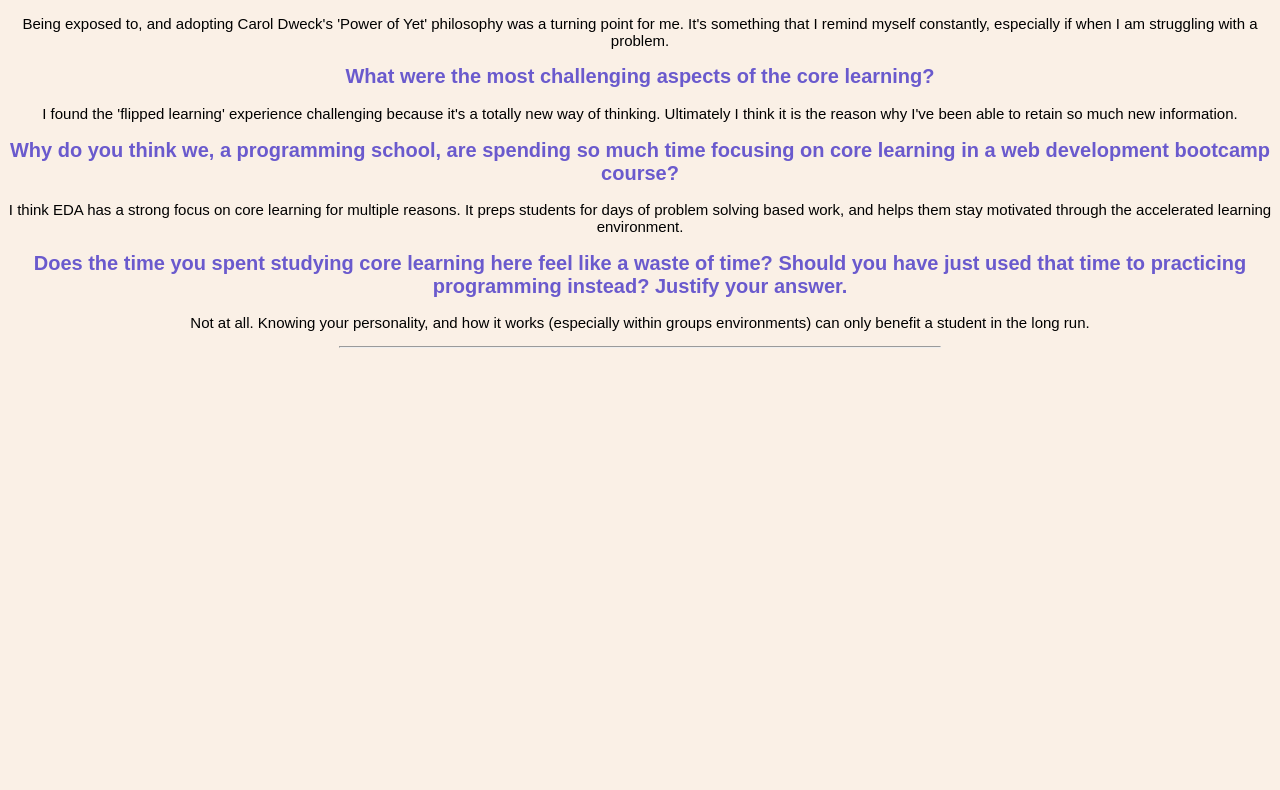
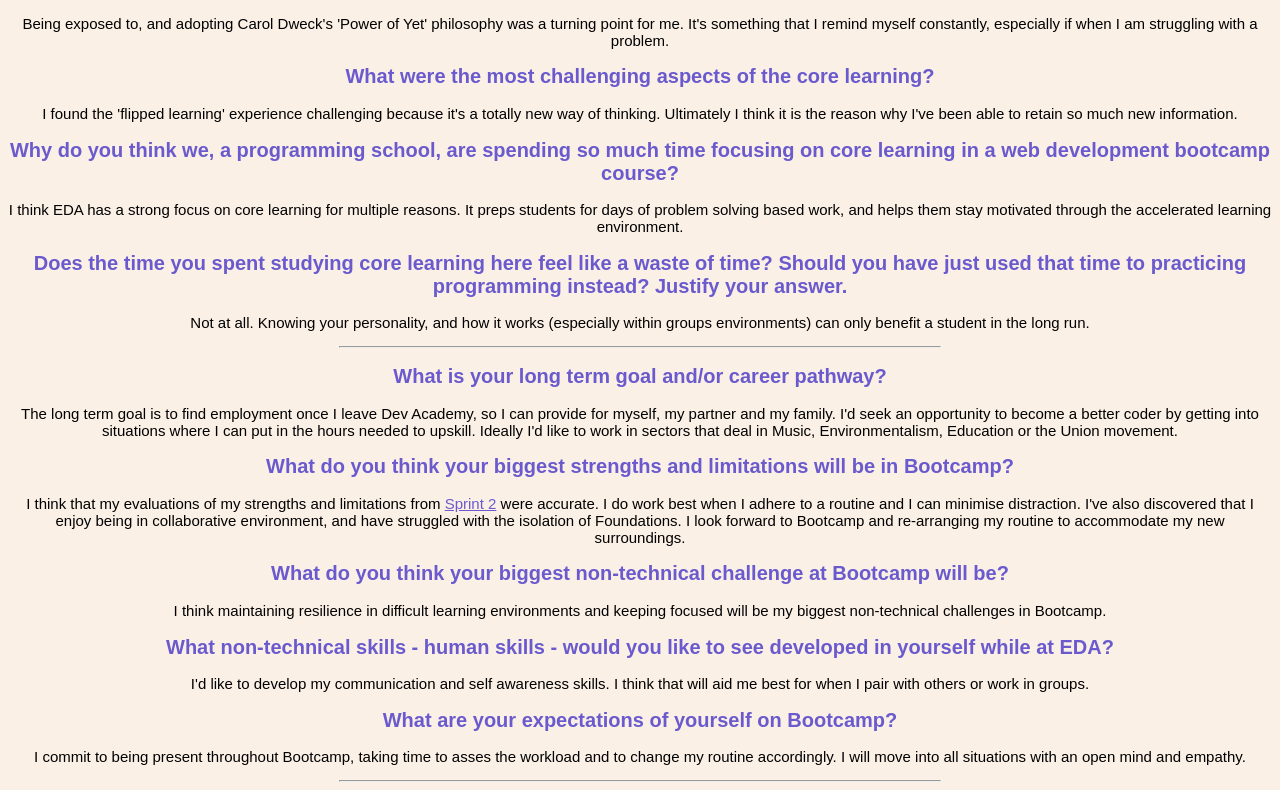
Before and after one commit to zac-arnold/zac-arnold.github.io, a plain HTML site: page blog/sprint5-cultural.html in a window 1280 px wide. Shown: the part 417-1207 px from the top of the page. Before the commit the page ends 800 px from the top, so only its background shows below. Drawn offline with Linux system fonts and the light colour scheme.

Commit message:
add Preparing for Bootcamp reflections

```diff
--- a/blog/sprint5-cultural.html
+++ b/blog/sprint5-cultural.html
@@ -36,7 +36,24 @@
             <p>Not at all. Knowing your personality, and how it works (especially within groups environments) can only benefit a student in the long run.</p>
 
         </div>
+        <hr>
+        <div>
+            <h2><strong>What is your long term goal and/or career pathway?</strong></h2>
+            <p>The long term goal is to find employment once I leave Dev Academy, so I can provide for myself, my partner and my family. I'd seek an opportunity to become a better coder by getting into situations where I can put in the hours needed to upskill. Ideally I'd like to work in sectors that deal in Music, Environmentalism, Education or the Union movement.</p>
 
+            <h2><strong>What do you think your biggest strengths and limitations will be in Bootcamp?</strong></h2>
+            <p>I think that my evaluations of my strengths and limitations from <a href="https://zac-arnold.github.io/blog/sprint2-cultural.html">Sprint 2</a> were accurate. I do work best when I adhere to a routine and I can minimise distraction. I've also discovered that I enjoy being in collaborative environment, and have struggled with the isolation of Foundations. I look forward to Bootcamp and re-arranging my routine to accommodate my new surroundings.</p>
+
+            <h2><strong>What do you think your biggest non-technical challenge at Bootcamp will be?</strong></h2>
+            <p>I think maintaining resilience in difficult learning environments and keeping focused will be my biggest non-technical challenges in Bootcamp.</p>
+
+            <h2><strong>What non-technical skills - human skills - would you like to see developed in yourself while at EDA?</strong></h2>
+            <p>I'd like to develop my communication and self awareness skills. I think that will aid me best for when I pair with others or work in groups.</p>
+
+            <h2><strong>What are your expectations of yourself on Bootcamp?</strong></h2>
+            <p>I commit to being present throughout Bootcamp, taking time to asses the workload and to change my routine accordingly. I will move into all situations with an open mind and empathy.</p>
+
+        </div>
         <hr>
     </body>
 </html>
```
